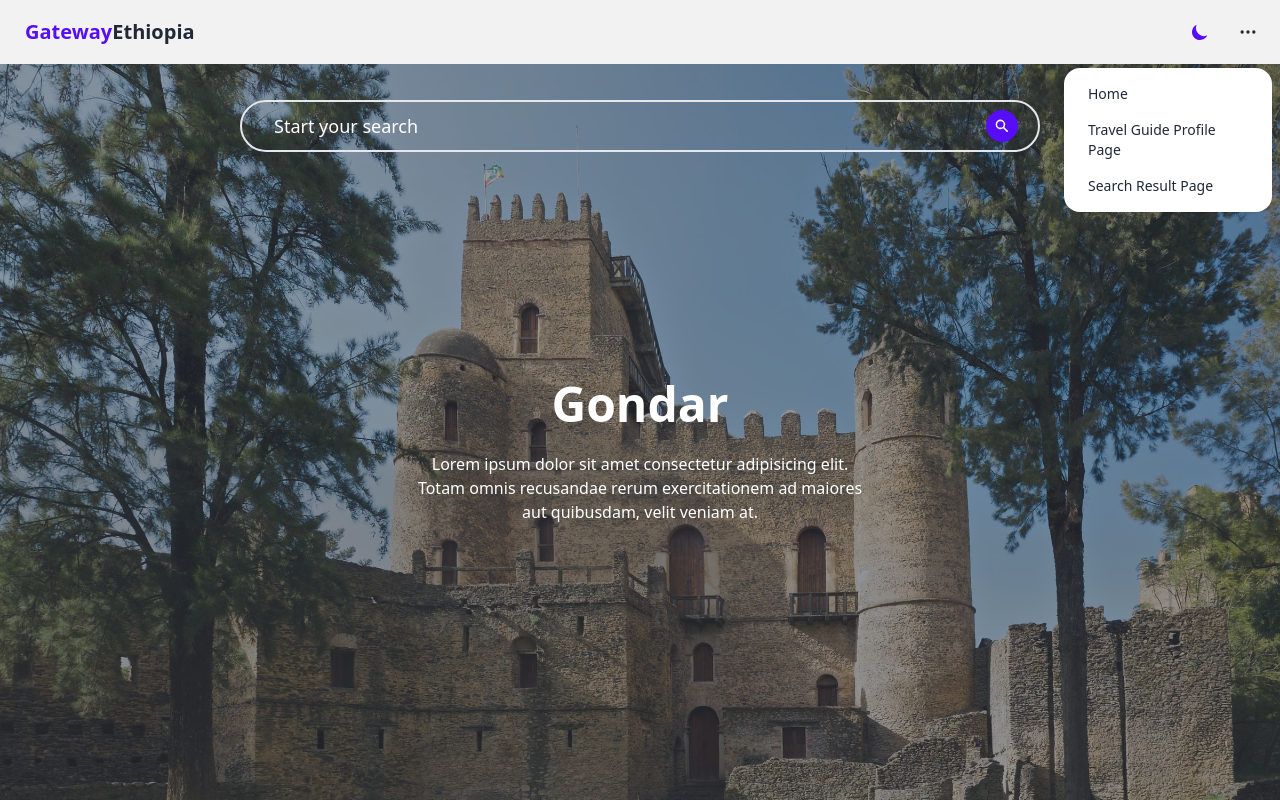
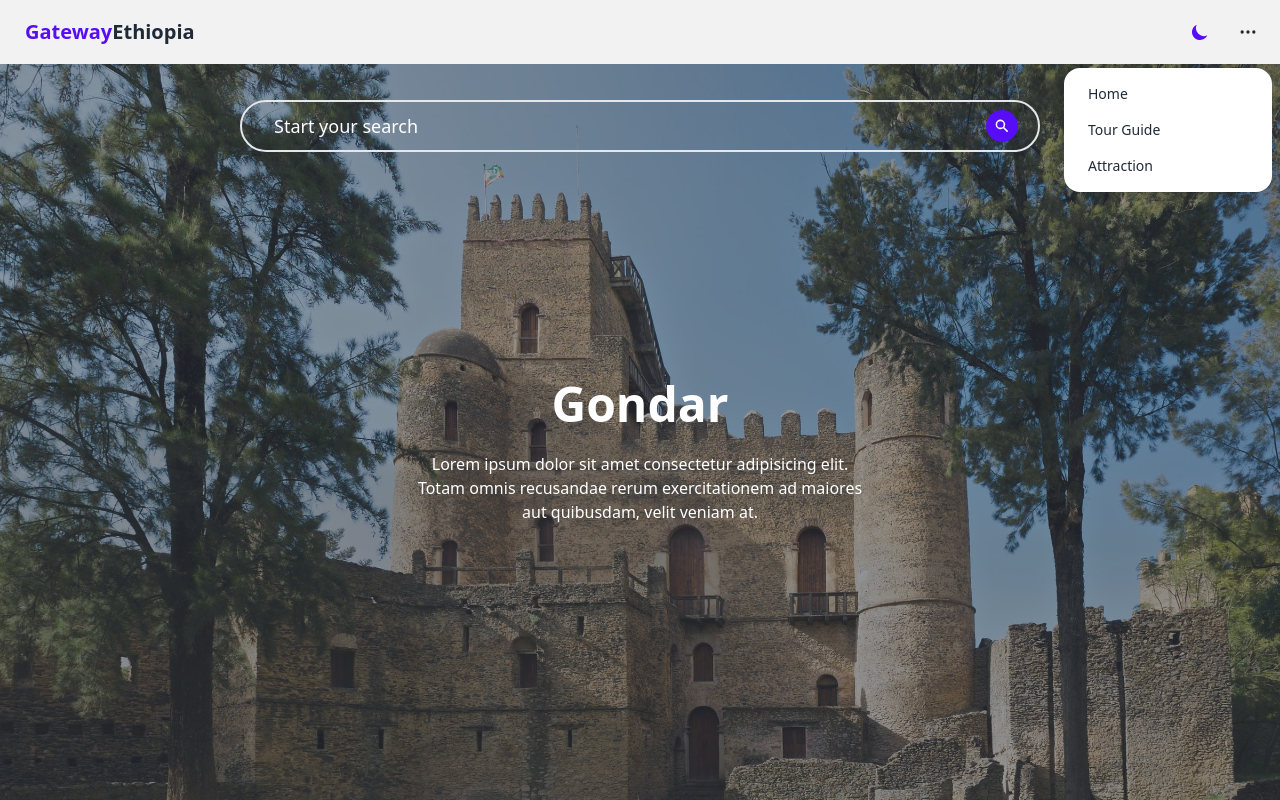
Before and after one commit to gateway-ethiopia/mvp, a Next.js app: page / in a window 1280 px wide. Both pictures are taken after a click on the button 1248 px from the left and 32 px from the top of the page. Shown: the top 800 px of the page. Built offline with nearby package versions, Linux system fonts and the light colour scheme.

Commit message:
fix navigation links

```diff
--- a/components/NavBar.tsx
+++ b/components/NavBar.tsx
@@ -59,13 +59,13 @@ export default function NavBar() {
               </Link>
             </li>
             <li>
-              <Link href="/travel-guide">
-                <a className="justify-between">Travel Guide Profile Page</a>
+              <Link href="/tour-guide">
+                <a className="justify-between">Tour Guide</a>
               </Link>
             </li>
             <li>
-              <Link href="/search">
-                <a>Search Result Page</a>
+              <Link href="/attraction">
+                <a>Attraction</a>
               </Link>
             </li>
           </ul>
```
Also changed, not shown: pages/tour-guide.tsx (renamed from pages/travel-guide.tsx).
